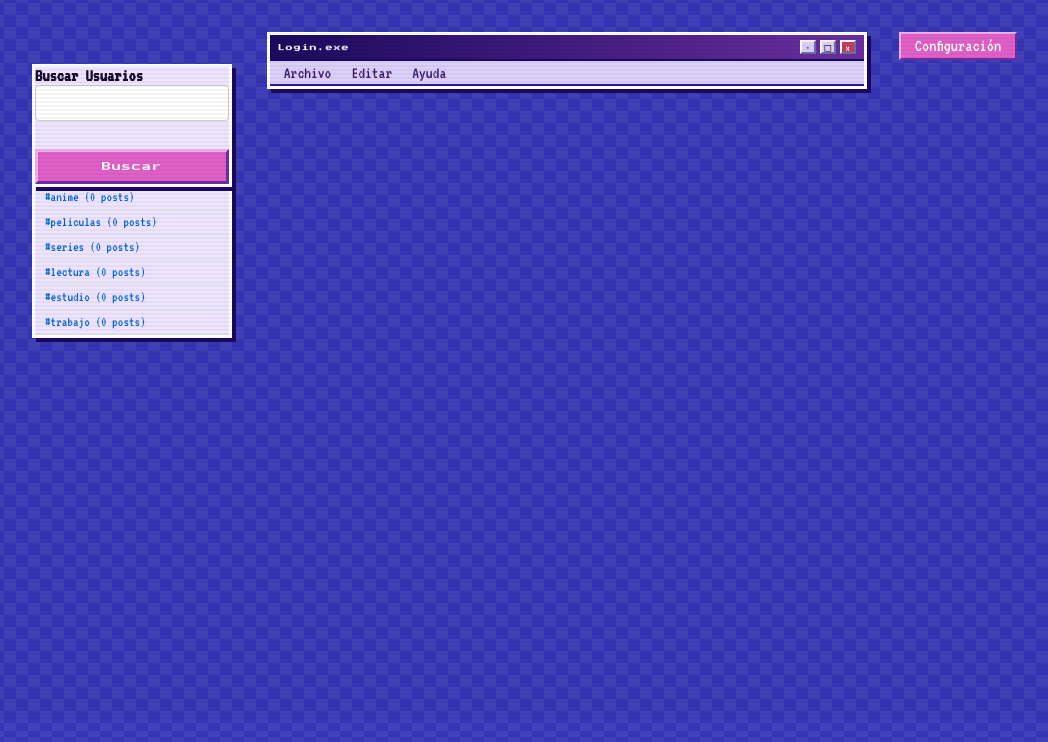
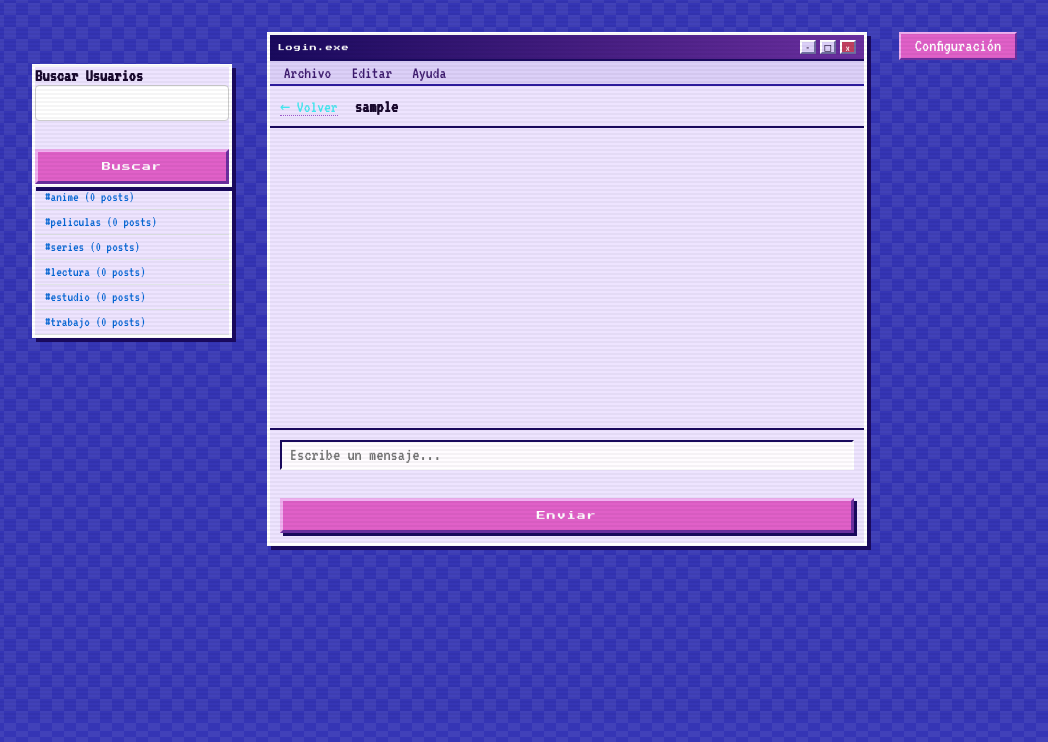
Before and after one commit to miliacoss0/Red-Social-Tipo-Twitter, a Django app: page /mensajes/conversacion/1/ in a window 1280 px wide. Shown: the part 79-821 px from the top of the page, without its empty margins (8-1056 px from the left). Run offline with Django 5.2, Linux system fonts and the light colour scheme; the visitor is signed in with stand-in values (Sample User, id 1); data comes from the database, SQL or seed files in the repository; data that the repository does not hold is empty.

```diff
--- a/mensajes/views.py
+++ b/mensajes/views.py
@@ -97,7 +97,10 @@ def api_enviar_mensaje(request):
     conversacion.save()
 
     # Invalidar cache
-    cache.delete(f'chat_{conversacion.id}')
+    try:
+        cache.delete(f'chat_{conversacion.id}')
+    except Exception:
+        pass
 
     return JsonResponse({
         'status': 'enviado',
--- a/red_social/settings.py
+++ b/red_social/settings.py
@@ -229,7 +229,7 @@ if env('CLOUDINARY_CLOUD_NAME'):
 
 LANGUAGE_CODE = 'es-es'
 
-TIME_ZONE = 'America/Santiago'
+TIME_ZONE = 'America/Asuncion'
 
 USE_I18N = True
 
--- a/templates/mensajes/conversacion.html
+++ b/templates/mensajes/conversacion.html
@@ -1,75 +1,44 @@
 {% extends 'base.html' %}
 {% block title %}Chat con {{ otro_usuario.username }}{% endblock %}
 
-{% block contentido %}
-<div class="container mt-4">
-    <div class="card">
-        <div class="card-header bg-primary text-white">
-            <div class="d-flex align-items-center">
-                <a href="{% url 'mensajes:inbox' %}" class="text-white me-3 text-decoration-none">
-                    ← Volver
-                </a>
-
-                <img src="{% if otro_usuario.avatar %}{{ otro_usuario.avatar.url }}{% else %}/static/default-avatar.png{% endif %}"
-                     alt="Avatar" class="rounded-circle" width="30" height="30" style="object-fit: cover;">
-
-                <span class="ms-2 fw-bold">{{ otro_usuario.username }}</span>
-
-                <span class="ms-2 text-white-50 small">
-                    {% if otro_usuario.is_online %}
-                        <span class="badge bg-success">En línea</span>
-                    {% endif %}
-                </span>
-            </div>
+{% block contenido %}
+<div style="display: flex; flex-direction: column; height: 100%;">
+    <div style="padding: 10px; border-bottom: 2px solid var(--blue-dark);">
+        <a href="{% url 'mensajes:inbox' %}" style="color: var(--cyan-accent);">← Volver</a>
+        <strong style="margin-left: 10px;">{{ otro_usuario.username }}</strong>
     </div>
 
-        <div class="card-body chat-box" id="chat-box"
-             style="height: 400px; overflow-y: auto; background: #f8f9fa;">
-
+    <div id="chat-box" style="flex: 1; overflow-y: auto; padding: 10px; min-height: 300px; max-height: 400px;">
         {% for mensaje in mensajes %}
             <div class="mb-3 {% if mensaje.emisor == request.user %}text-end{% endif %}"
-                     data-mensaje-id="{{ mensaje.id }}">
-
-                    <div class="d-inline-block p-2 rounded
-                        {% if mensaje.emisor == request.user %}
-                            bg-primary text-white
-                        {% else %}
-                            bg-white shadow-sm
-                        {% endif %}"
-                        style="max-width: 70%;">
-
-                        <small class="d-block text-muted small">
-                            {{ mensaje.emisor.username }}
-                        </small>
-
-                        {{ mensaje.contenido|linebreaks }}
-
-                        <small class="d-block text-muted small mt-1">
+                 data-mensaje-id="{{ mensaje.id }}"
+                 style="margin-bottom: 10px; text-align: {% if mensaje.emisor == request.user %}right{% else %}left{% endif %};">
+                <div style="
+                    display: inline-block;
+                    padding: 8px 12px;
+                    border-radius: 8px;
+                    max-width: 70%;
+                    background: {% if mensaje.emisor == request.user %}var(--pink-hot){% else %}var(--window-bg){% endif %};
+                    color: {% if mensaje.emisor == request.user %}white{% else %}var(--text-dark){% endif %};
+                ">
+                    <small style="display: block; font-size: 11px; opacity: 0.8;">{{ mensaje.emisor.username }}</small>
+                    {{ mensaje.contenido }}
+                    <small style="display: block; font-size: 11px; opacity: 0.8; margin-top: 4px;">
                         {{ mensaje.fecha_envio|date:"H:i" }}
-
-                            {% if mensaje.leido and mensaje.emisor != request.user %}
-                                <span class="text-success">✓✓</span>
-                            {% elif mensaje.emisor == request.user %}
-                                <span class="text-secondary">✓</span>
-                            {% endif %}
+                        {% if mensaje.leido and mensaje.emisor != request.user %}✓✓{% endif %}
                     </small>
                 </div>
             </div>
         {% endfor %}
-
     </div>
 
-        <div class="card-footer bg-white">
-            <form id="chat-form" class="d-flex">
+    <div style="padding: 10px; border-top: 2px solid var(--blue-dark);">
+        <form id="chat-form" style="display: flex; flex-direction: column; gap: 8px;">
             {% csrf_token %}
-                <input type="text" id="mensaje-input" class="form-control me-2"
-                       placeholder="Escribe un mensaje..." required autocomplete="off">
-
-                <button type="submit" class="btn btn-primary">
-                    <i class="fas fa-paper-plane"></i> Enviar
-                </button>
+            <input type="text" id="mensaje-input" placeholder="Escribe un mensaje..."
+                required autocomplete="off" style="width: 100%; box-sizing: border-box;">
+            <button type="submit" class="btn" style="width: 100%; box-sizing: border-box;">Enviar</button>
         </form>
-        </div>
     </div>
 </div>
 
--- a/templates/posts/usuarios.html
+++ b/templates/posts/usuarios.html
@@ -56,6 +56,7 @@ function buscarUsuarios(query) {
                         <strong>@${user.username}</strong>
                         <span style="color: #666; margin-left: 12px;">${user.cant_seguidores} seguidores</span>
                     </div>
+                    <div style="display: flex; gap: 8px;">
                         <button onclick="toggleSeguir(${user.id}, this)"
                             class="${user.ya_sigo ? 'btn-siguiendo' : 'btn-seguir'}"
                             style="
@@ -68,6 +69,11 @@ function buscarUsuarios(query) {
                             ">
                         ${user.ya_sigo ? 'Dejar de seguir' : 'Seguir'}
                         </button>
+                        <a href="/mensajes/conversacion/${user.id}/"
+                           style="padding: 8px 16px; background: #6f42c1; color: white; border-radius: 4px; text-decoration: none; display: flex; align-items: center;">
+                            💬
+                        </a>
+                    </div>
                 </div>
             `).join('');
         })
```
Also changed, not shown: templates/mensajes/inbox.html (+9 -31 lines). Lines whose indentation alone changed are shown as unchanged.
